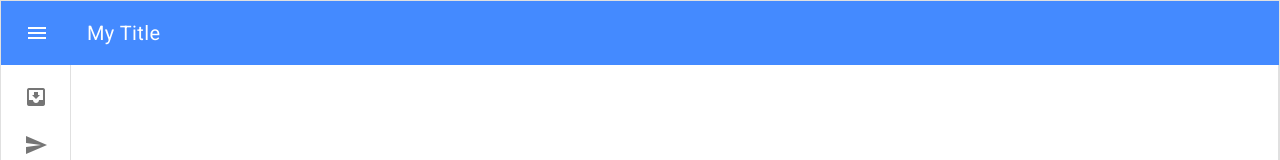
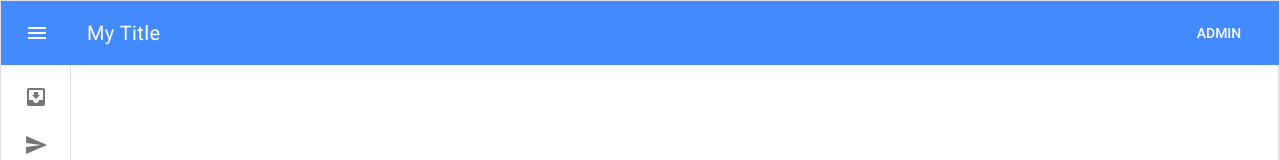
Before and after one commit to AbdElRhman-ElShorbagii/vue-dashboard-template, a Vue app: page / in a window 1280 px wide. Shown: the top 160 px of the page. Built offline with nearby package versions, Linux system fonts and the light colour scheme.

Commit message:
adding admin menu tab

```diff
--- a/src/layouts/MainLayout.vue
+++ b/src/layouts/MainLayout.vue
@@ -6,6 +6,23 @@
           <md-icon>menu</md-icon>
         </md-button>
         <span class="md-title">My Title</span>
+        <div class="md-toolbar-section-end">
+          <md-menu md-size="auto">
+            <md-button md-menu-trigger>Admin</md-button>
+
+            <md-menu-content>
+
+              <router-link to="/profile">
+                <md-menu-item>Profile</md-menu-item>
+              </router-link>
+
+              <router-link to="/login">
+                <md-menu-item><span style="color:red;">Logout</span></md-menu-item>
+              </router-link>
+
+            </md-menu-content>
+          </md-menu>
+        </div>
       </md-app-toolbar>
 
       <md-app-drawer :md-active.sync="menuVisible" md-persistent="mini">
```
